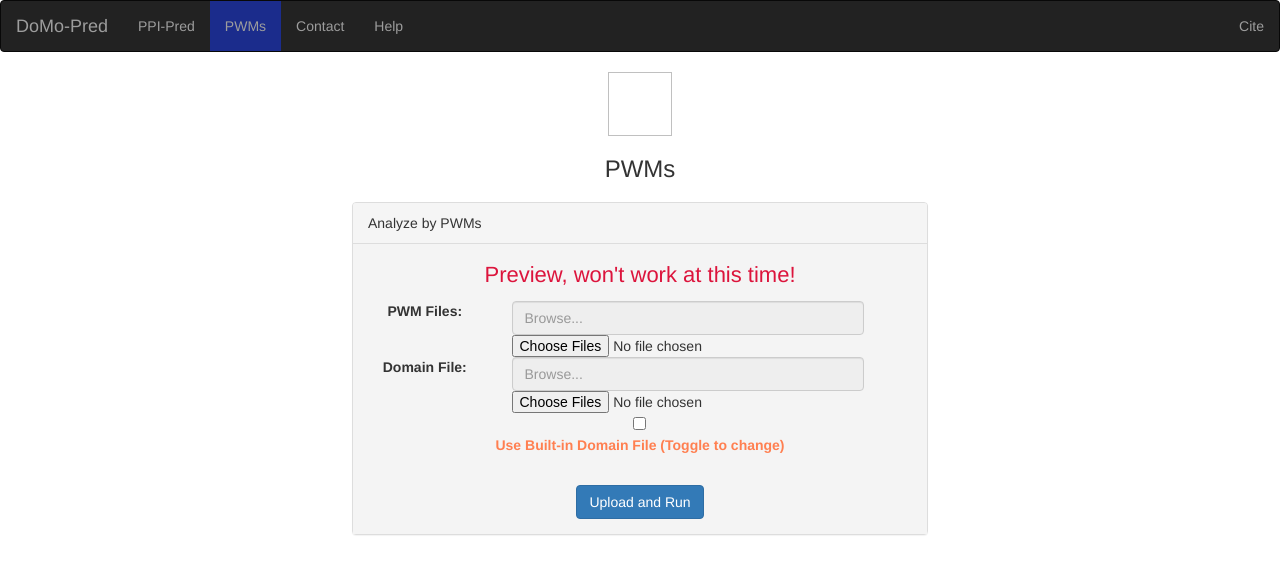
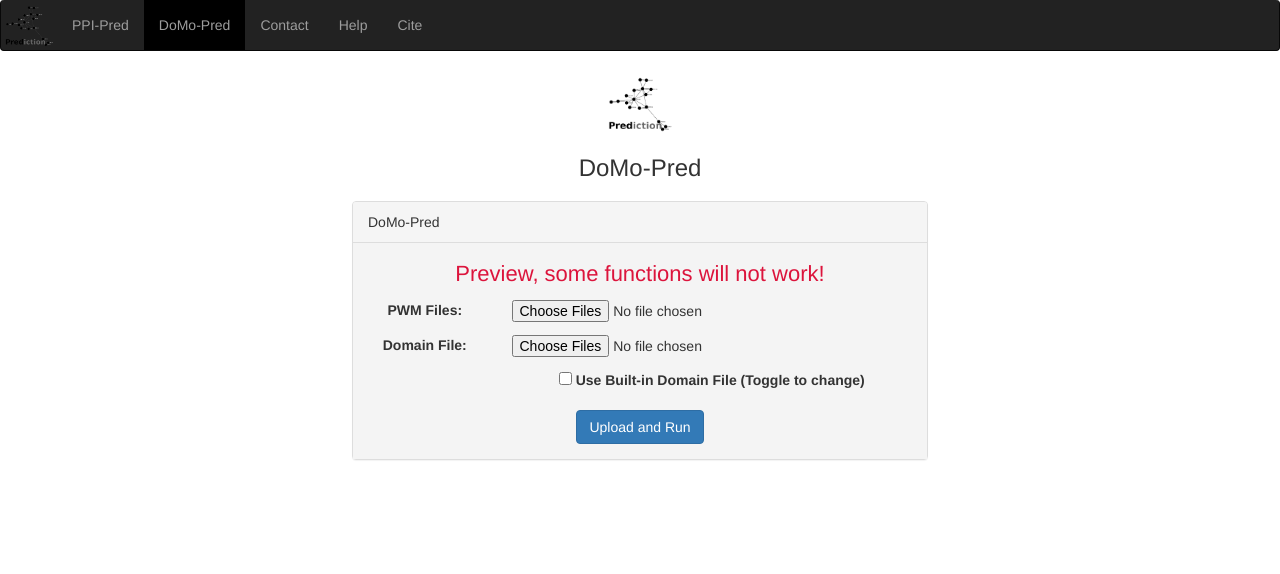
Before and after one commit to ankanch/GSoC2017-projects, a Flask app: page /pwms in a window 1280 px wide. Shown: the top 574 px of the page. Run offline with Flask 2, Linux system fonts and the light colour scheme; some libraries are stand-ins or nearby versions.

Commit message:
Add logo.  Redesign the theme of analyze by PWMs.

```diff
--- a/templates/function_PWMs.html
+++ b/templates/function_PWMs.html
@@ -1,14 +1,10 @@
-{% extends "template.html" %} {% block title %}PWMs{% endblock %} {% block content %}
+{% extends "template.html" %} {% block title %}DoMo-Pred{% endblock %} {% block content %}
 <div class=" div-margin-top-5">
-    <!-- Bootstrap Material Design -->
-    <link href="http://fezvrasta.github.io/bootstrap-material-design/dist/css/bootstrap-material-design.css" rel="stylesheet">
-    <link href="http://fezvrasta.github.io/bootstrap-material-design/dist/css/ripples.min.css" rel="stylesheet">
-
     <div class="row div-center-90 div-50">
         <div class="panel panel-default div-margin-top-5 div-center-90">
-            <div class="panel-heading" style="text-align:left;">Analyze by PWMs</div>
+            <div class="panel-heading" style="text-align:left;">DoMo-Pred</div>
             <div class="panel-body" style="background:#f4f4f4;">
-                <p style="color:crimson;font-size:22px;">Preview, won't work at this time!</p>
+                <p style="color:crimson;font-size:22px;">Preview, some functions will not work!</p>
                 <form action="runanalyze_pwms" method="POST" enctype="multipart/form-data" onsubmit="return validateForm()" id="uploadform_pwms">
                     <div class="row">
 
@@ -16,7 +12,6 @@
                             <label for="inputFile" class="col-md-3 control-label text_right"> PWM Files: </label>
 
                             <div class="col-md-8">
-                                <input type="text" readonly="" class="form-control" placeholder="Browse...">
                                 <input type="file" id="pwmfile" name="file[]" multiple="">
                             </div>
                         </div>
@@ -25,15 +20,14 @@
                             <label for="inputFile" class="col-md-3 control-label text_right">Domain File: </label>
 
                             <div class="col-md-8">
-                                <input type="text" readonly="" class="form-control" placeholder="Browse...">
                                 <input type="file" id="domainfile" name="domainfile" multiple="">
                             </div>
                         </div>
                         <div class="form-group">
-                            <div class="togglebutton">
-                                <label>
-                                    <input type="checkbox" name="builtin" value="1" onclick="javascript:useBuiltInSwitcher();">
-                                    <p id="use_built_in_btn" style="color:coral">Use Built-in Domain File (Toggle to change)</p>
+                            <div class="togglebutton" style="margin:0 auto;">
+                                <label style="text-align:center;">
+                                    <input type="checkbox" name="builtin" value="1" onclick="javascript:useBuiltInSwitcher();" style="margin-top:15px;text-align:center;">
+                                    Use Built-in Domain File (Toggle to change)</input>
                                     <input type="hidden" id="hid" name="hid1" value="false"/>
                                 </label>
                             </div>
@@ -67,8 +61,8 @@
 
     $(document).ready(function() {
         toggleDiv("index_placeholder");
-        document.getElementById("nav_2").classList.add("bg-lightblue");
-        document.getElementById("main_title").innerText = "PWMs";
+        document.getElementById("nav_2").classList.add("bg-black");
+        document.getElementById("main_title").innerText = "DoMo-Pred";
     });
 </script>
 {% endblock %}
--- a/templates/template.html
+++ b/templates/template.html
@@ -6,7 +6,7 @@
     <meta name="viewport" content="width=device-width, initial-scale=1">
     <title>{% block title %}{% endblock %} - DoMo-Pred</title>
 
-    <link href="../static/images/favicon.ico" rel="icon" type="image/x-icon" />
+    <link href="../static/ilogo.png" rel="icon" type="image/x-icon" />
     <!-- Bootstrap  -->
     <link href="../static/bootstrap-3.3.7/css/bootstrap.min.css" rel="stylesheet">
     <!-- jQuery (necessary for Bootstrap's JavaScript plugins) -->
@@ -25,16 +25,16 @@
 <body>
 
     <div class="bs-component">
-        <div class="navbar navbar-inverse bg-inverse">
+        <div class="navbar navbar-inverse bg-inverse" style="border-top-width:0px;">
             <div class="navbar-header">
-                <a class="navbar-brand" href="/">DoMo-Pred</a>
-            </div>
-            <div class="navbar-collapse collapse">
+                <ul class="nav navbar-nav" id="nav_icon" style="margin-top:1px;margin-right:4px;margin-left:4px;">
+                    <li><img height=48 width=48 src="../static/ilogo.png" /></li>
+                </ul>
                 <ul class="nav navbar-nav" id="nav_1">
                     <li><a href="/ppipred">PPI-Pred</a></li>
                 </ul>
                 <ul class="nav navbar-nav" id="nav_2">
-                    <li><a href="/pwms">PWMs</a></li>
+                    <li><a href="/pwms">DoMo-Pred</a></li>
                 </ul>
                 <ul class="nav navbar-nav" id="nav_3">
                     <li><a href="/#">Contact</a></li>
@@ -49,7 +49,7 @@
         </div>
         <div id="index_placeholder" style="margin-top:100px;"></div>
         <div class="row div-center-90 div-margin-top-5" id="index_icon">
-            <img height=64 width=64 />
+            <img height=64 width=64 src="../static/ilogo.png" />
             <h3 id="main_title">PPP-Pred</h3>
         </div>
         <div class="row div-center-100">
```
Also changed, not shown: static/ilogo.png (added), 4 other files.
